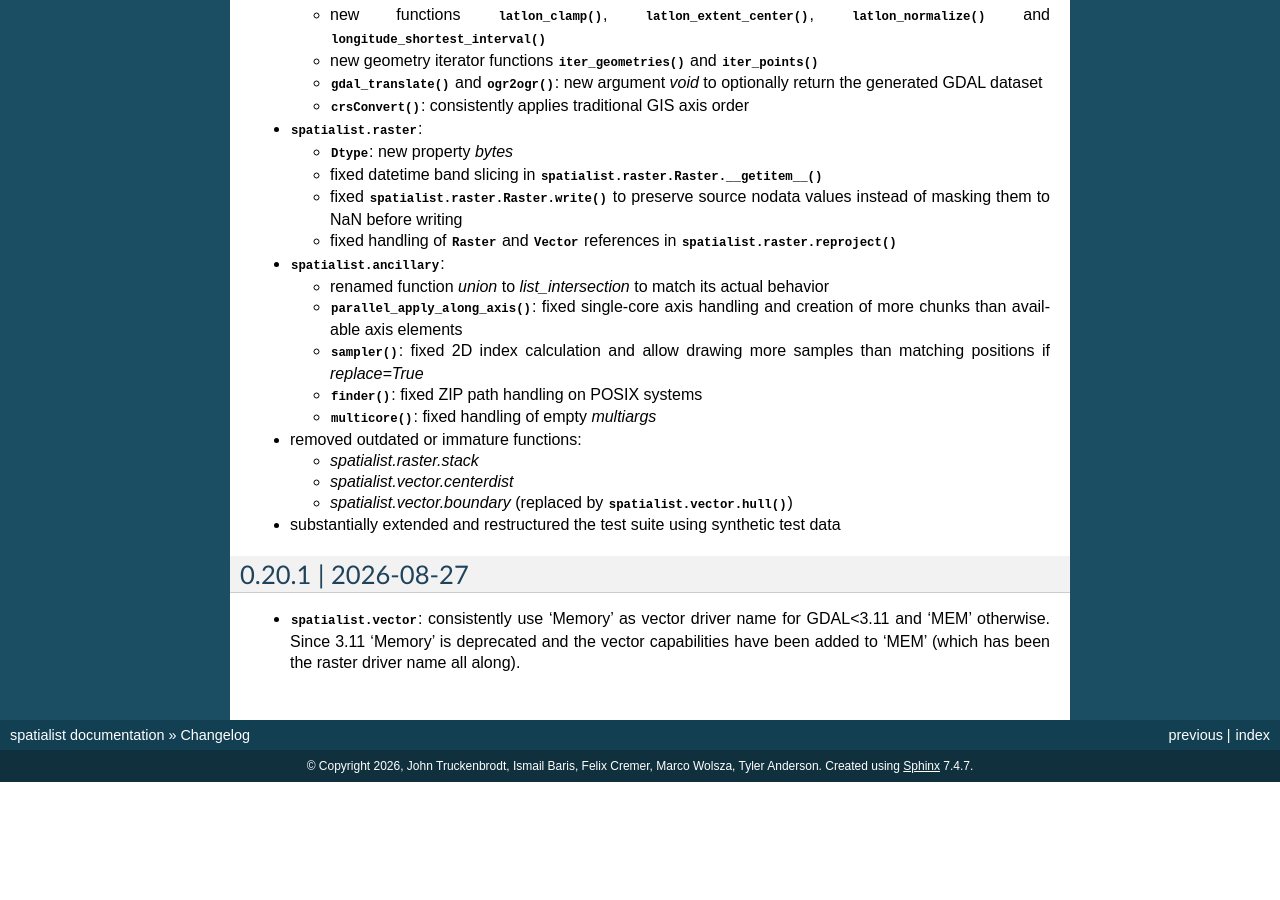
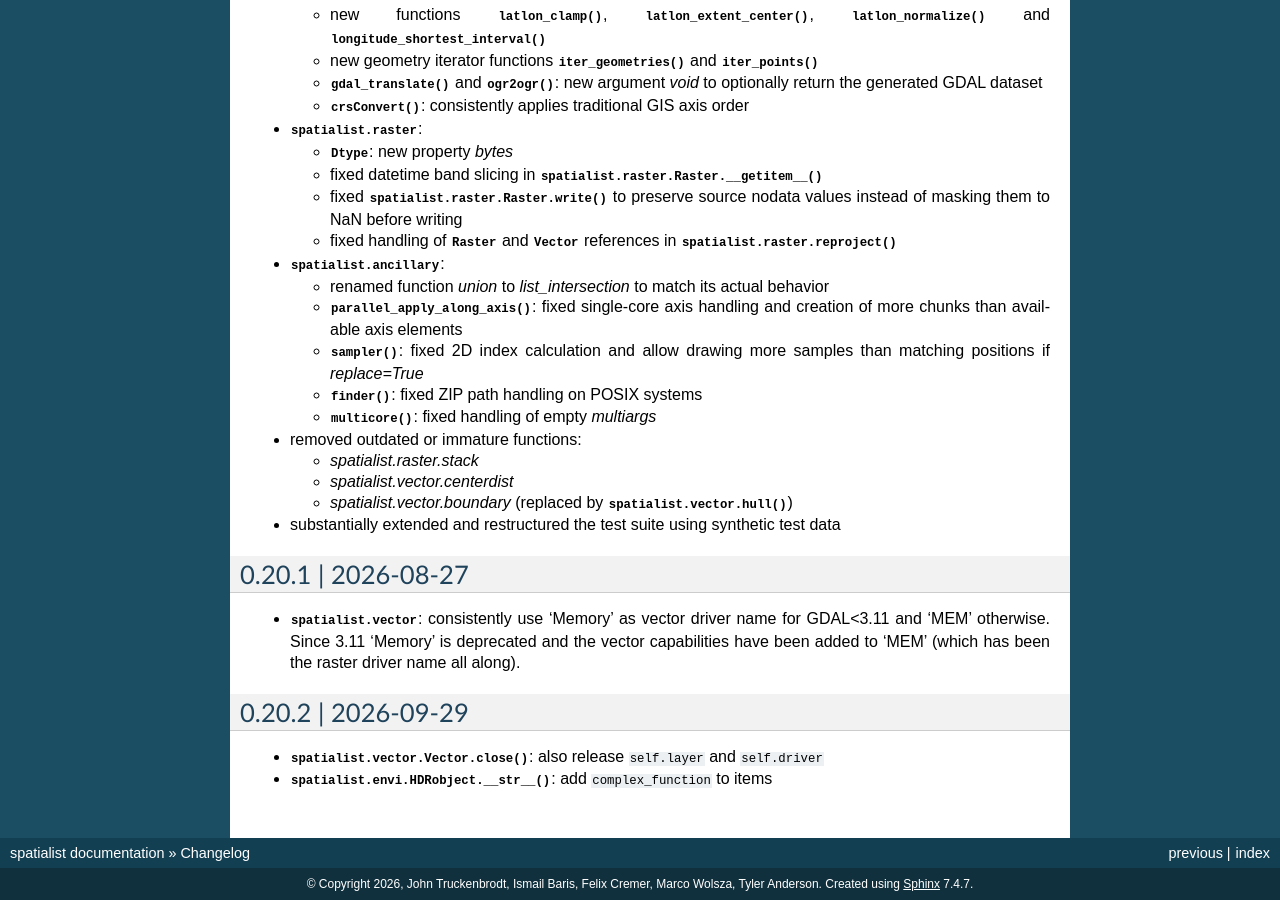
Before and after one commit to johntruckenbrodt/spatialist, a Sphinx documentation site: the page built from docs/source/changelog.rst, in a window 1280 px wide and 900 px high, scrolled down 5538 px. Built offline with Sphinx 7.4.7, drawn with Linux system fonts in a browser that asks for light colours; pages that are not in the unit, such as notebooks, are missing from menus; before the commit the page ends 6320 px from its top, so only the background shows below that.

Commit message:
version 0.20.2 changelog

```diff
--- a/docs/source/changelog.rst
+++ b/docs/source/changelog.rst
@@ -367,3 +367,9 @@ Changelog
 - :mod:`spatialist.vector`: consistently use 'Memory' as vector driver name for GDAL<3.11 and 'MEM' otherwise.
   Since 3.11 'Memory' is deprecated and the vector capabilities have been added to 'MEM'
   (which has been the raster driver name all along).
+
+0.20.2 | 2026-09-29
+-------------------
+
+- :meth:`spatialist.vector.Vector.close`: also release ``self.layer`` and ``self.driver``
+- :meth:`spatialist.envi.HDRobject.__str__`: add ``complex_function`` to items
```
